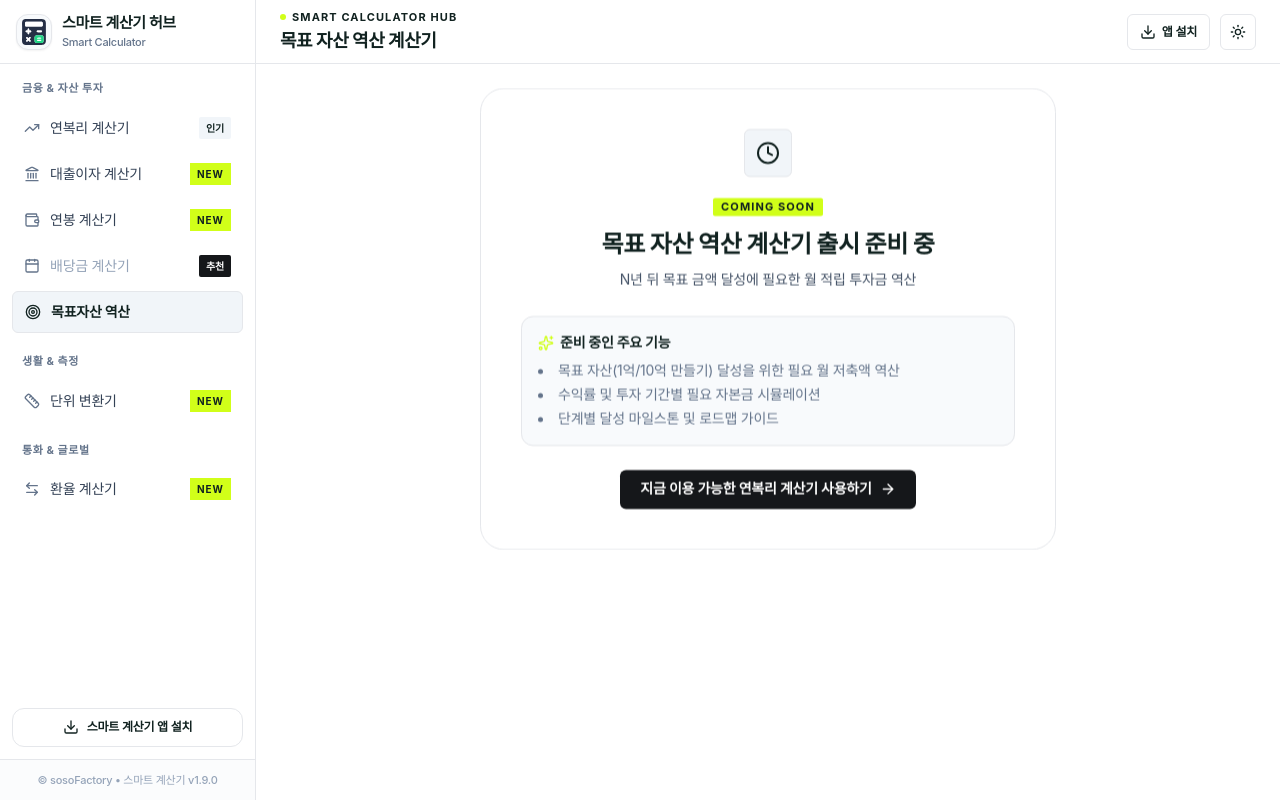
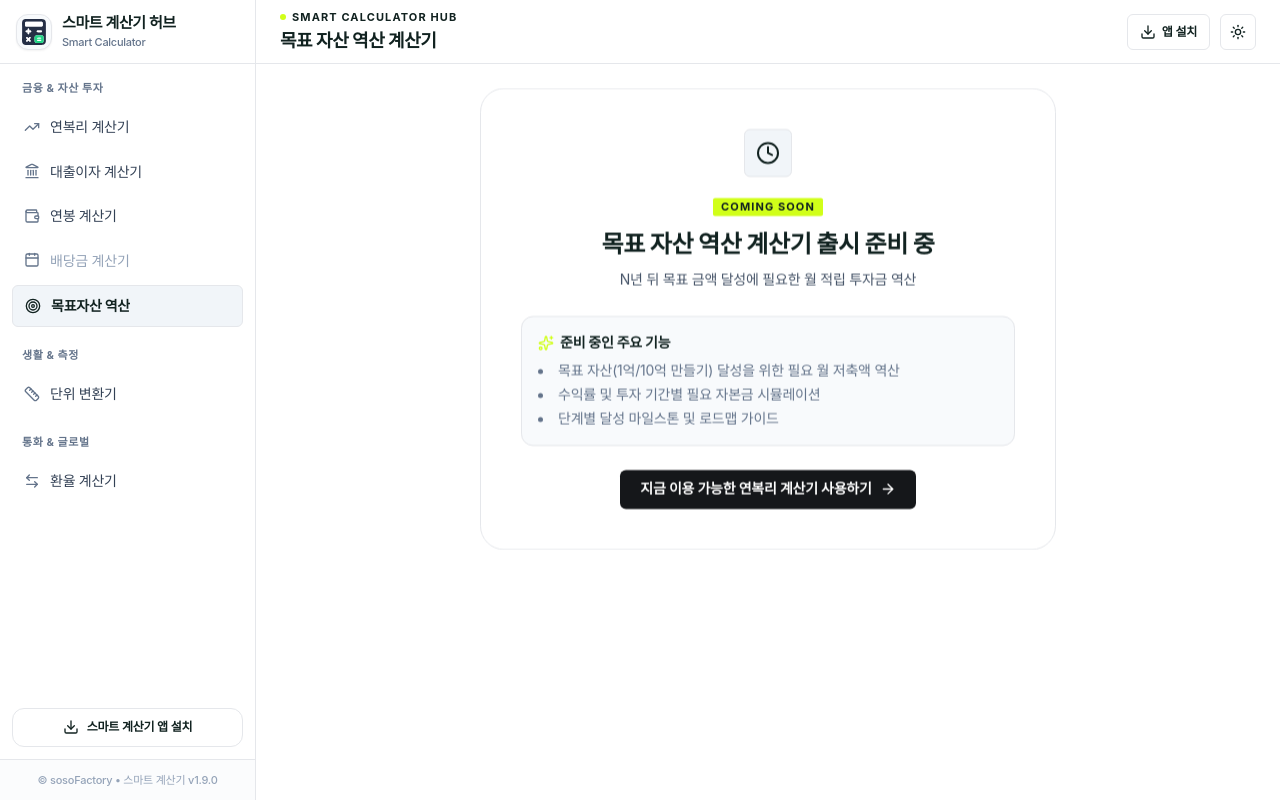
Before and after one commit to haksoo0918/smart-calculator-hub, a React (Vite) app: page /goal in a window 1280 px wide. Built offline with nearby package versions, Linux system fonts and the light colour scheme; a web font is replaced by a local one.

Commit message:
refactor(ui): 네비게이션 및 헤더 타이틀 라벨(NEW, 인기 등) 전면 제거 (v1.9.13)

```diff
--- a/package.json
+++ b/package.json
@@ -1,7 +1,7 @@
 {
   "name": "smart-calculator-hub",
   "private": true,
-  "version": "1.9.12",
+  "version": "1.9.13",
   "type": "module",
   "scripts": {
     "dev": "vite",
--- a/src/components/common/PlaceholderView.tsx
+++ b/src/components/common/PlaceholderView.tsx
@@ -20,7 +20,7 @@ export const PlaceholderView: React.FC<PlaceholderViewProps> = ({
 
       <div className="inline-block mb-3">
         <span className="text-[11px] font-bold px-2 py-0.5 rounded-sm bg-[#d1ff19] text-[#112220] uppercase tracking-widest">
-          {calculator.badge || 'COMING SOON'}
+          COMING SOON
         </span>
       </div>
 
--- a/src/components/navigation/GlobalHeader.tsx
+++ b/src/components/navigation/GlobalHeader.tsx
@@ -2,7 +2,6 @@ import React from 'react';
 import { CalculatorItem } from '../../types/navigation';
 import { Menu } from 'lucide-react';
 import { Button } from '../ui/button';
-import { Badge } from '../ui/badge';
 import {
   Tooltip,
   TooltipContent,
@@ -53,15 +52,10 @@ export const GlobalHeader: React.FC<GlobalHeaderProps> = ({
               <span className="pt-[0.5px] truncate">{siteConfig.nameEn}</span>
             </div>
 
-            <div className="flex items-center gap-1.5 sm:gap-2 min-w-0">
+            <div className="flex items-center min-w-0">
               <h1 className="text-sm sm:text-base md:text-lg font-bold text-[#112220] dark:text-slate-100 truncate tracking-tight leading-tight">
                 {currentCalculator.name}
               </h1>
-              {currentCalculator.badge && (
-                <Badge variant={currentCalculator.badge === 'NEW' ? 'eyebrow' : 'default'} className="text-[10px] px-1.5 py-0 shrink-0">
-                  {currentCalculator.badge}
-                </Badge>
-              )}
             </div>
           </div>
         </div>
--- a/src/components/navigation/SidebarDrawer.tsx
+++ b/src/components/navigation/SidebarDrawer.tsx
@@ -16,7 +16,6 @@ import {
   Wallet,
 } from 'lucide-react';
 import { Sheet, SheetContent, SheetTitle } from '../ui/sheet';
-import { Badge } from '../ui/badge';
 import { Button } from '../ui/button';
 import { siteConfig } from '../../config/site';
 import { PWAInstallButton } from '../pwa/PWAInstallButton';
@@ -116,21 +115,6 @@ export const SidebarDrawer: React.FC<SidebarDrawerProps> = ({
                         {item.shortName}
                       </span>
                     </div>
-
-                    {item.badge && (
-                      <Badge
-                        variant={
-                          item.badge === 'NEW'
-                            ? 'eyebrow'
-                            : item.badge === '추천'
-                            ? 'default'
-                            : 'secondary'
-                        }
-                        className="text-[10px] px-1.5 py-0 shrink-0 ml-1.5"
-                      >
-                        {item.badge}
-                      </Badge>
-                    )}
                   </Button>
                 );
               })}
--- a/src/types/navigation.ts
+++ b/src/types/navigation.ts
@@ -32,7 +32,6 @@ export const CALCULATORS_LIST: CalculatorItem[] = [
     shortName: '연복리 계산기',
     description: '적립식 복리, 세금 공제, 하락장 손실, 시나리오 A/B 비교',
     category: 'finance',
-    badge: '인기',
     status: 'active',
   },
   {
@@ -41,7 +40,6 @@ export const CALCULATORS_LIST: CalculatorItem[] = [
     shortName: '단위 변환기',
     description: '아파트 평(坪)↔㎡, 길이, 무게, 부피, 온도 실시간 멀티 변환',
     category: 'lifestyle',
-    badge: 'NEW',
     status: 'active',
   },
   {
@@ -50,7 +48,6 @@ export const CALCULATORS_LIST: CalculatorItem[] = [
     shortName: '환율 계산기',
     description: '주요 통화(USD, JPY, EUR 등) 환산 및 은행 우대율 시뮬레이션',
     category: 'global',
-    badge: 'NEW',
     status: 'active',
   },
   {
@@ -59,7 +56,6 @@ export const CALCULATORS_LIST: CalculatorItem[] = [
     shortName: '대출이자 계산기',
     description: '원리금균등 vs 원금균등 vs 만기일시 3대 상환방식 한눈에 비교',
     category: 'finance',
-    badge: 'NEW',
     status: 'active',
   },
   {
@@ -68,7 +64,6 @@ export const CALCULATORS_LIST: CalculatorItem[] = [
     shortName: '연봉 계산기',
     description: '2026년 4대 보험 및 간이세액표 기반 월/연 실수령액 & 세부 공제',
     category: 'finance',
-    badge: 'NEW',
     status: 'active',
   },
   {
@@ -77,7 +72,6 @@ export const CALCULATORS_LIST: CalculatorItem[] = [
     shortName: '배당금 계산기',
     description: '미국/한국 배당주 월별 현금흐름 및 세후 실수령액 계산',
     category: 'finance',
-    badge: '추천',
     status: 'coming-soon',
   },
   {
```
Also changed, not shown: 2 other files (tests, documents, lock files or other folders).
